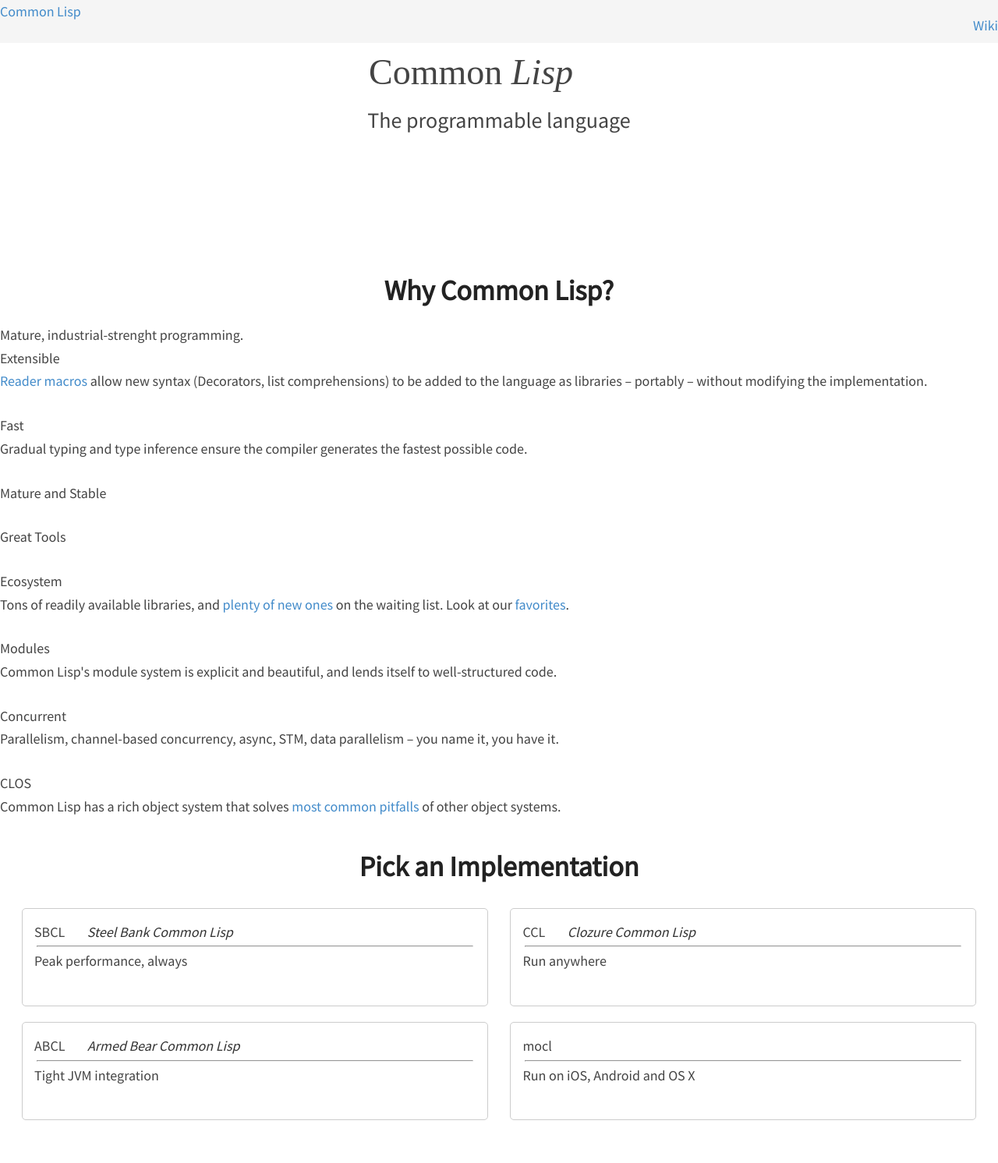
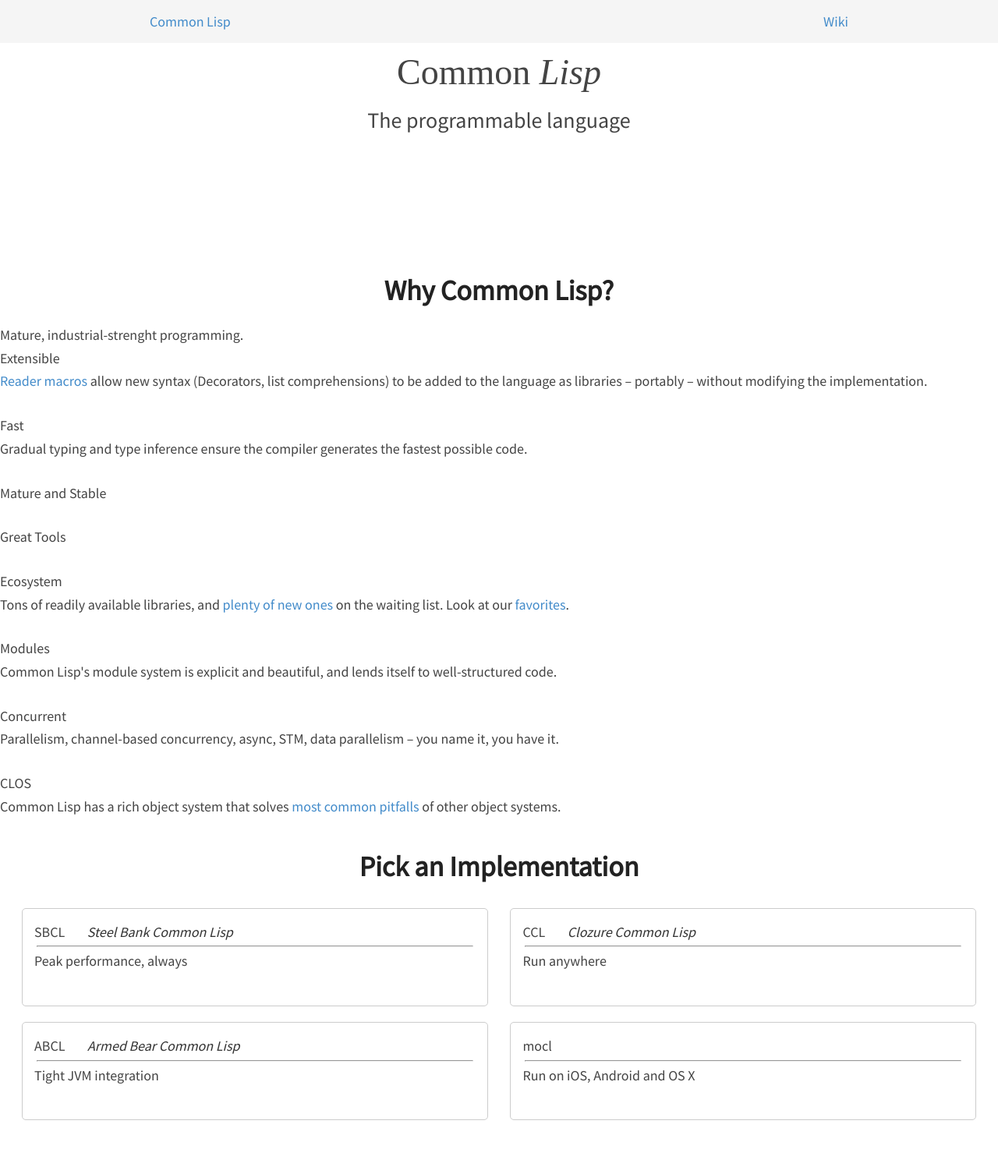
Before and after one commit to LispLang/lisplang.github.io, a Jekyll site: the page built from index.html, in a window 1280 px wide. Shown: the whole page at 78% size. Built offline with Jekyll 4.4.1, drawn with Linux system fonts in a browser that asks for light colours; nearby versions of some CDN libraries; some web fonts are replaced.

Commit message:
Better navbar style

```diff
--- a/_includes/header.html
+++ b/_includes/header.html
@@ -1,6 +1,8 @@
 <nav role="navigation">
-  <a href="/">Common Lisp</a>
-  <ul>
-    <li><a href="/wiki/">Wiki</a></li>
-  </ul>
+  <div class="nav-content">
+    <a class="brand" href="/">Common Lisp</a>
+    <ul>
+      <li><a href="/wiki/">Wiki</a></li>
+    </ul>
+  </div>
 </nav>
--- a/assets/css/main.scss
+++ b/assets/css/main.scss
@@ -49,7 +49,18 @@
 nav {
   width: 100%;
   height: 55px;
+  line-height: 55px;
   background: #F5F5F5;
+
+  .nav-content {
+    @include on-desktop() {
+      width: 70%;
+      margin: 0 auto;
+    }
+    @include on-mobile() {
+      width: 100%;
+    }
+  }
 
   .brand {
     float: left;
@@ -58,6 +69,8 @@
   ul {
     list-style-type: none;
     float: right;
+    margin: 0;
+    padding: 0;
   }
 }
 
@@ -165,6 +178,7 @@
 
   article {
     @include span-columns(9);
+    margin-top: 25px;
 
     /* Header style */
     h1, h2, h3, h4, h5, h6 {
```
